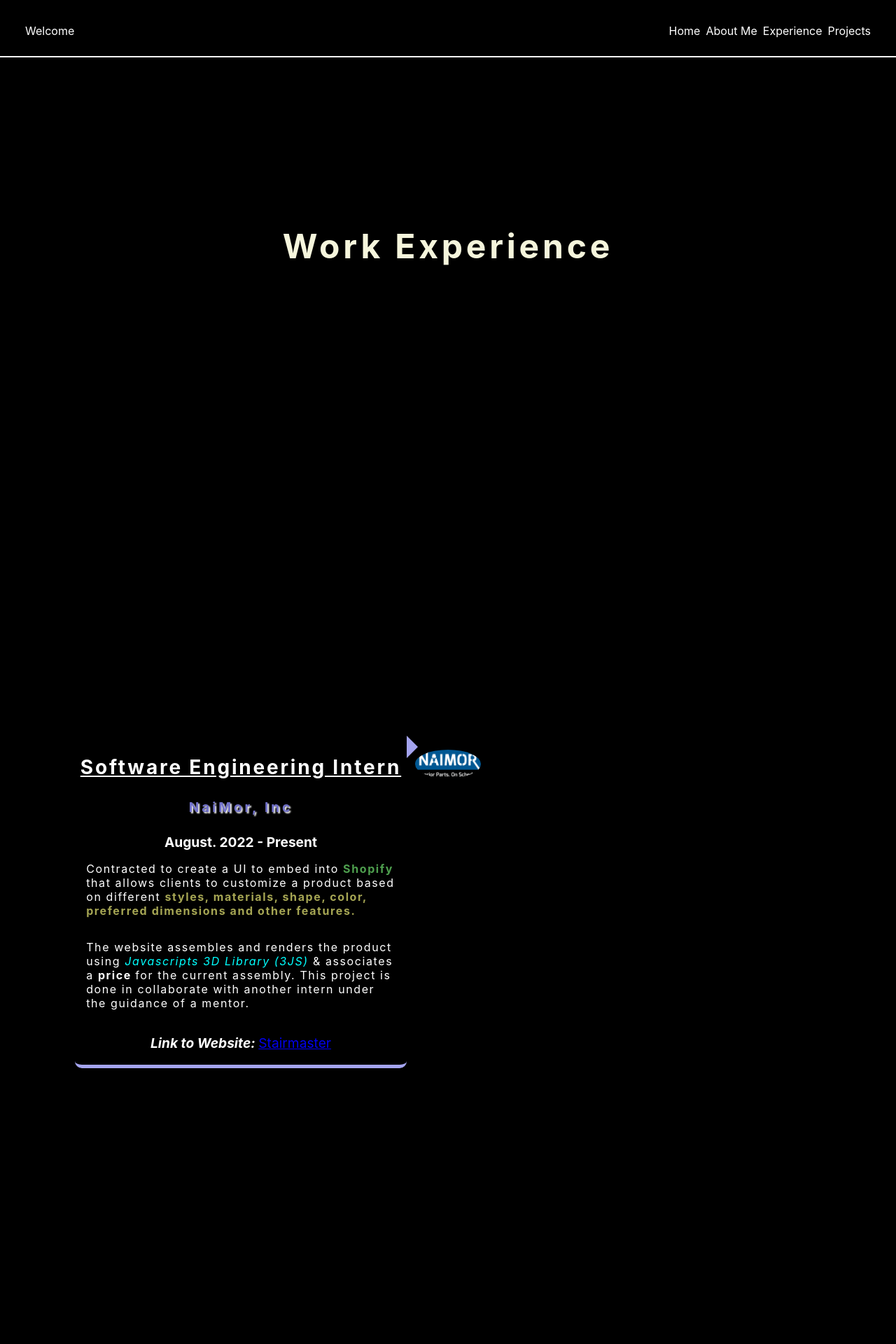
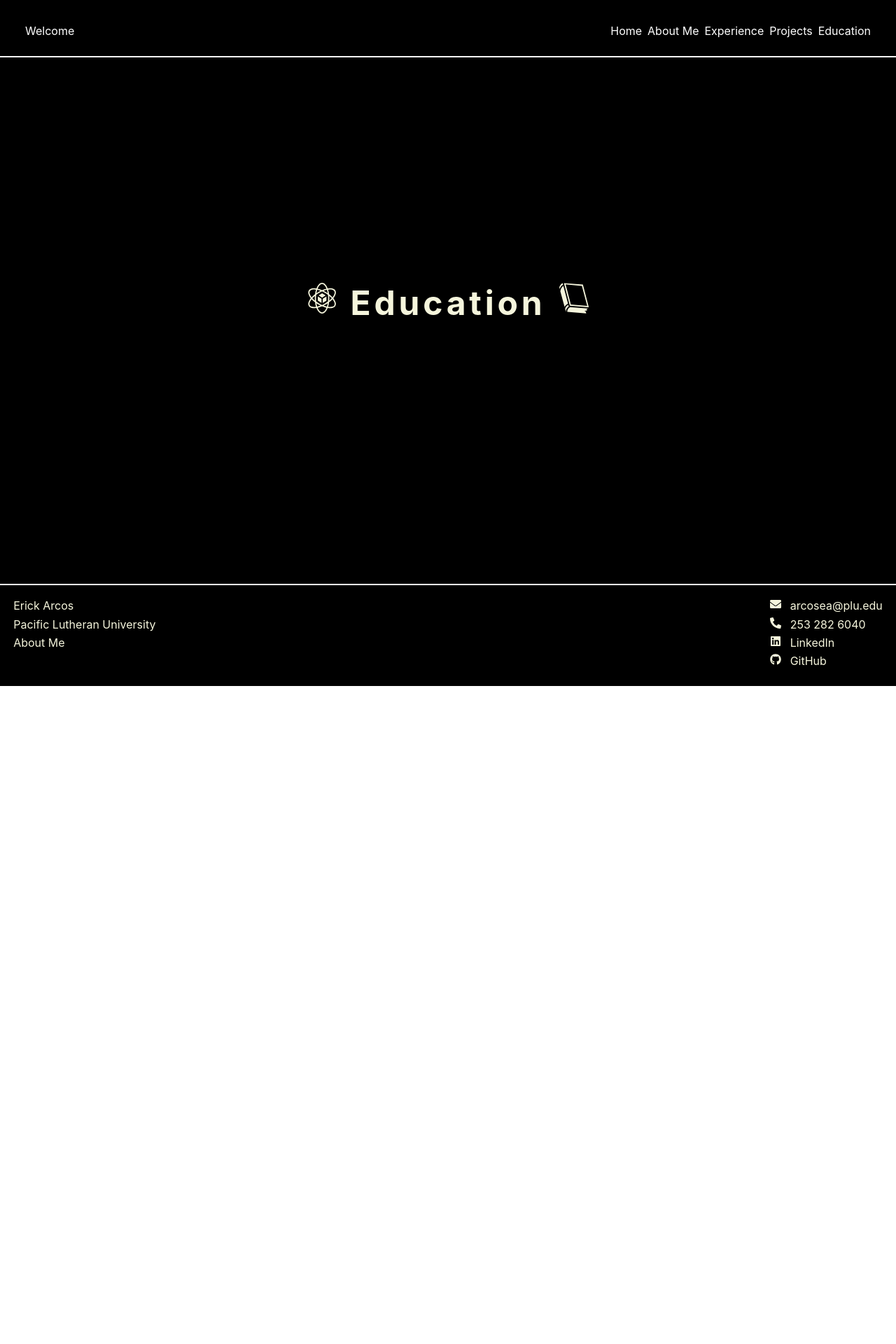
Before and after one commit to arcosea/portfolio, a React (Create React App) app: page /education in a window 1280 px wide. Shown: the top 1920 px of the page at 70% size. After the commit the page ends 980 px from the top, so only its background shows below. Built offline with nearby package versions, Linux system fonts and the light colour scheme.

Commit message:
icons on xp page

```diff
--- a/src/App.css
+++ b/src/App.css
@@ -105,6 +105,7 @@ body{
   display: flex;
   justify-content: space-between;
   min-height: 18vh;
+  border-top: solid 2px white;
 }
 
 .footer ul{
--- a/src/App.tsx
+++ b/src/App.tsx
@@ -5,7 +5,8 @@ import {Route, Routes, NavLink} from "react-router-dom";
 import {About} from "./pages/About";
 import {Home} from "./pages/Home";
 import {Projects} from "./pages/Projects";
-import { EducationWork } from './pages/EducationWork';
+import { EducationWork } from './pages/Experience';
+import { Education } from './pages/Education';
 import Navbar from './NavBar';
 import Footer from './Footer';
 
@@ -19,7 +20,8 @@ function App() {
         <Route path="/" element={< Home />}/>
         <Route path="/about" element={<About />}/>
         <Route path="/projects" element={<Projects />}/>
-        <Route path="/education" element={<EducationWork />} />
+        <Route path="/experience" element={<EducationWork />} />
+        <Route path="/education" element={<Education />} />
       </Routes>
     </div>
     <Footer/>
--- a/src/NavBar.tsx
+++ b/src/NavBar.tsx
@@ -13,10 +13,14 @@ export default function Navbar(){
                     <Link to="/about" className="site-title"> About Me</Link>
                 </li>
                 <li>
-                    <Link to="/education" className="site-title"> Experience</Link>
+                    <Link to="/experience" className="site-title"> Experience</Link>
                 </li>
                 <li>
                     <Link to="/projects" className="site-title"> Projects</Link>
+                </li>
+
+                <li>
+                    <Link to="/education" className="site-title"> Education </Link>
                 </li>
             </ul>
         </nav>
--- /dev/null
+++ b/src/pages/Education.tsx
@@ -0,0 +1,41 @@
+import "../styling/Education.css";
+import { useEffect, useState, useRef } from 'react';
+import { GiMaterialsScience, GiBlackBook, GiBookAura} from "react-icons/gi";
+
+
+export function Education(){
+
+     /*
+    *  Constantly create animation
+    */
+     useEffect( () => {
+        // Callback function to see if elements are visible
+        const observer = new IntersectionObserver((entries) => {
+            entries.forEach((entry) => {
+                if(entry.isIntersecting){
+                    entry.target.classList.add("show");
+                } else{
+                    entry.target.classList.remove("show");
+                }
+            })
+        });
+
+        // Display each element that was originally hidden
+        const hiddenElements = document.querySelectorAll(".hidden");
+        hiddenElements.forEach( (elem) =>{
+            observer.observe(elem);
+        })
+    }, []);
+
+    return (
+        <div className="container">
+            <div className="section-header">
+                <h2 className="header-name hidden"> <GiMaterialsScience/> Education  <GiBlackBook/> </h2>
+            </div>
+
+
+
+
+        </div>
+    );
+}
--- a/src/pages/EducationWork.tsx
+++ b/src/pages/Experience.tsx
@@ -1,7 +1,14 @@
-import "../styling/EducationWork.css";
+import "../styling/Experience.css";
 import { useEffect, useState, useRef } from 'react';
 import {Link} from "react-router-dom"
 import {Route, Routes, NavLink} from "react-router-dom";
+import { AiOutlineLaptop} from "react-icons/ai";
+import { Gi3DStairs, GiTeacher, GiStopSign} from "react-icons/gi";
+import { FcTreeStructure } from "react-icons/fc";
+import { MdConstruction, MdHealthAndSafety} from "react-icons/md";
+import { GrUserWorker } from "react-icons/gr";
+import {MdWork} from "react-icons/md";
+
 
 export function EducationWork(){
     /*
@@ -29,25 +36,22 @@ export function EducationWork(){
     // Gif Visuals
     const NNGif = "/design/nn.gif";
     const mathGif = "/design/math.gif";
-    const excavatorGif = "/design/exc.gif";
-
-
     return (
         <div className="container">
             <div className="section-header">
-                <h2 className="header-name hidden"> Work Experience </h2>
+                <h2 className="header-name hidden"> <MdWork id="suitIcon"/> Work Experience <GrUserWorker id="workIcon"/> </h2>
             </div>
             <section className="section" id="work-section-timeline">
                 {/* SWE Job */}
                 <div className="inner-container">
                     <div className="comp-container-left hidden" id="swe-job">
-                        <h3 className="component-name"> Software Engineering Intern</h3>
+                        <h3 className="component-name"> <AiOutlineLaptop id="ltIcon"/> Software Engineering Intern</h3>
                         <img src="logos/naimor.png" alt="company logo" id="naimor-img"></img>
                         <span className="left-arrow"></span>
                         <h4 className="company-left" id="naimor"> NaiMor, Inc </h4>
                         <span className="timeline"> August. 2022 - Present</span>
                         <p className="description">
-                            Contracted to create a UI to embed into <strong id="shopify"> Shopify </strong > that allows clients to customize a product based on different <strong id="parameters">
+                            Contracted to create a UI to embed into <strong id="shopify"> Shopify </strong > that allows clients to customize Stairs based on different <strong id="parameters">
                             styles, materials, shape, color, preferred dimensions and other features. </strong>
                         </p>
                         <p className="description">
@@ -56,8 +60,8 @@ export function EducationWork(){
                             This project is done in collaborate with another intern under the guidance of a mentor.
                         </p>
                         <p className="note">
-                            <strong><em>Link to Website: </em></strong>
-                            <a target="_blank" href="https://sigafonl.github.io/Stairmaster/"> Stairmaster</a>
+                            <strong><em id="link">Link to Website: </em></strong>
+                            <a target="_blank" id="naimor_link" href="https://sigafonl.github.io/Stairmaster/"> <Gi3DStairs /> Stairmaster</a>
                         </p>
                     </div>
                     <div className="visual">
@@ -69,7 +73,7 @@ export function EducationWork(){
                     <div className="visual">
                     </div>
                     <div className="comp-container-right hidden" id="tutor-job">
-                        <h3 className="component-name"> Math Tutor</h3>
+                        <h3 className="component-name"> <GiTeacher id="teachIcon"/> Math Tutor</h3>
                         <img  src="logos/plu2.png" alt="company logo"></img>
                         <span className="right-arrow"></span>
                         <h4 className="company-right" id="plu"> Pacific Lutheran University </h4>
@@ -83,7 +87,7 @@ export function EducationWork(){
                 {/* TA Job */}
                 <div className="inner-container">
                     <div className="comp-container-left hidden" id="ta-job">
-                        <h3 className="component-name"> Data Structures Teacher Assistant</h3>
+                        <h3 className="component-name"> <FcTreeStructure /> Data Structures Teacher Assistant</h3>
                         <img  src="logos/plu.png" alt="company logo"></img>
                         <span className="left-arrow"></span>
                         <h4 className="company-left" id="plu"> Pacific Lutheran University </h4>
@@ -102,9 +106,8 @@ export function EducationWork(){
                 {/* Apprentice Job */}
                 <div className="inner-container">
                     <div className="comp-container-right hidden" id="app-job">
-                        <h3 className="component-name"> Apprentice</h3>
+                        <h3 className="component-name"> <MdConstruction id="toolsIcon" /> Apprentice</h3>
                         <img id="logo" src="logos/utiligi.png" alt="company logo"></img>
-                        <img id='exc-vis' src={excavatorGif}></img>
                         <span className="right-arrow"></span>
                         <h4 className="company-right" id="utiligi"> Utiligi Telecommunications </h4>
                         <span className="timeline"> June - September 2020, 2021, 2022</span>
@@ -115,7 +118,7 @@ export function EducationWork(){
                         </p>
 
                         <p className="note">
-                            <strong id="certs">Certifications: </strong>Washington Flagging Permit, CPR
+                            <strong id="certs">Certifications: </strong>Washington Flagging Permit <GiStopSign id="stopIcon" /> , CPR <MdHealthAndSafety id="safetyIcon" />
                         </p>
                     </div>
                 </div>
--- /dev/null
+++ b/src/styling/Education.css
@@ -0,0 +1,10 @@
+.container{
+    width: 100%;
+    text-align: center;
+    background-color: black;
+}
+
+.section-header{
+    padding-top: 20rem;
+    padding-bottom: 12rem;
+}
--- a/src/styling/EducationWork.css
+++ b/src/styling/Experience.css
@@ -6,8 +6,8 @@
 }
 
 .section-header{
-    padding-top: 15rem;
-    padding-bottom: 3rem;
+    padding-top: 20rem;
+    padding-bottom: 12rem;
 }
 
 .header-name{
@@ -17,7 +17,7 @@
     letter-spacing: 0.1em;
     color: beige;
     font-size: 3rem;
-    min-height: 20rem;
+    min-height: 15rem;
 }
 
 .header-name:hover{
@@ -44,8 +44,6 @@
     display: flex;
     flex-direction: row;
     align-content: center;
-    margin-top: 25%;
-    margin-bottom: 25%;
 }
 
 .visual{
@@ -63,14 +61,14 @@
 }
 
 
-#exc-vis{
+/* #exc-vis{
     position: absolute;
     width: 100%;
     border-radius: 0%;
     right: 160%;
     z-index: 1;
     margin-top: 50%;
-}
+} */
 
 /*  Container for each component (Job/education) & images & create left-right pattern */
 .comp-container{
@@ -109,7 +107,7 @@
     position: relative;
     z-index: 5;
     margin-bottom: 10rem;
-    font-size: larger;
+    font-size:larger;
 }
 
 /** Image logos & arrows*/
@@ -163,6 +161,7 @@
     letter-spacing: 0.1em;
     font-size: 1.75rem;
     transition: transform 0.3s ease;
+    color: beige;
 }
 
 .component-name:hover{
@@ -175,11 +174,13 @@
 .company-left{
     font-weight: bold;
     margin-top: 0rem;
+    font-size: larger;
 }
 
 .company-right{
     font-weight: bold;
     margin-top: -2rem;
+    font-size: larger;
 }
 
 /* Description paragraphs*/
@@ -187,7 +188,7 @@
     letter-spacing: 0.1em;
     text-align: left;
     margin: 1rem 1rem 1rem 1rem;
-    font-size:medium;
+    font-size:large;
 }
 
 /*  Customize SWE Job */
@@ -209,6 +210,16 @@
 }
 #threejs{
     color:aqua;
+}
+
+#naimor_link{
+    text-decoration: none;
+    color:bisque;
+}
+
+#link{
+    color:white;
+    text-decoration: underline;
 }
 
 /*  Customize Tutor Job */
@@ -299,3 +310,58 @@
     filter: blur(0);
     transform: translate(0);
 }
+
+
+
+
+/**** Icons */
+#workIcon{
+    background-color: beige;
+    border-radius: 5%
+}
+#workIcon:hover{
+    background-color: red;
+    border-radius: 50%
+}
+
+#suitIcon{
+    background-color: beige;
+    color: black;
+    border-radius: 5%
+}
+#suitIcon:hover{
+    background-color: red;
+    border-radius: 50%
+}
+
+
+#ltIcon{
+    background-color: white;
+    color: rgb(119, 119, 231);
+    border-radius: 5%
+}
+
+#teachIcon{
+    background:rgb(75, 163, 75);
+    color:white;
+    border-radius: 5%;
+}
+
+
+#toolsIcon{
+    background-color: rgb(137, 58, 58);
+    border-radius: 5%;
+    color: rgb(0, 0, 0);
+}
+
+#safetyIcon{
+    background-color: rgb(143, 194, 238);
+    color:red;
+    border-radius: 50%;
+}
+
+#stopIcon{
+    background-color: rgb(254, 254, 135);
+    color:red;
+    border-radius: 10%;
+}
```
